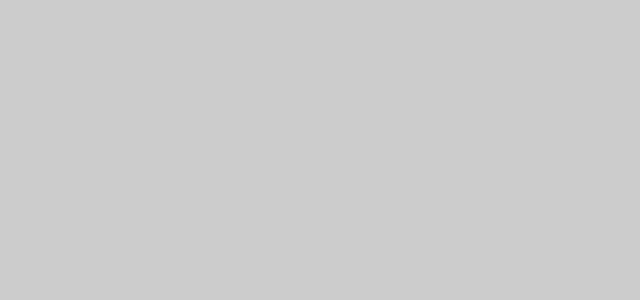
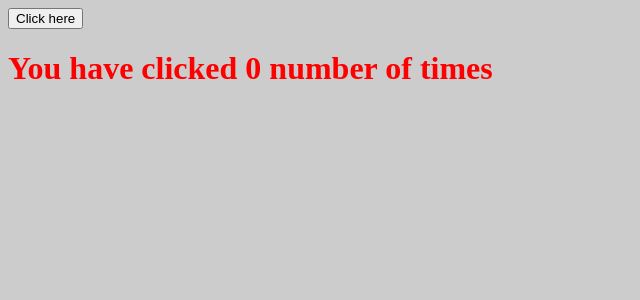
Before and after one commit to Joshuainfluence/webclass, a React (Vite) app in the folder react/: page /counter in a window 1280 px wide. Before the commit this address had no page. Shown: the top 300 px of the page, without its empty margins (0-640 px from the left). Built offline with nearby package versions, Linux system fonts and the light colour scheme.

Commit message:
useState hook in react

```diff
--- a/react/src/App.jsx
+++ b/react/src/App.jsx
@@ -4,6 +4,7 @@ import Home from "./pages/Home"
 import About from "./pages/About"
 import Contact from "./pages/Contact"
 import Pricing from "./pages/Pricing"
+import Counter from "./pages/Counter"
 
 
 function App() {
@@ -16,6 +17,8 @@ function App() {
         <Route path="/about" element={<About />} />
         <Route path="/contact" element={<Contact />} />
          <Route path="/pricing" element={<Pricing />} />
+         <Route path="/counter" element={<Counter />} />
+
       </Routes>
 
     </>
--- /dev/null
+++ b/react/src/pages/Counter.jsx
@@ -0,0 +1,15 @@
+import React from 'react'
+import { useState } from 'react'
+
+const Counter = () => {
+    const [count, setCount] = useState(0)
+
+  return (
+    <div>
+        <button onClick={() => setCount(count + 1)}>Click here</button>
+        <h1>You have clicked {count} number of times</h1>
+    </div>
+  )
+}
+
+export default Counter
--- a/react/src/pages/Home.jsx
+++ b/react/src/pages/Home.jsx
@@ -9,6 +9,7 @@ const Home = () => {
       <Navbar />
       <Card name="INFLUENCE" occupation="Developer" />
       <h1>Hello, {name}</h1>
+
     </div>
   )
 }
```
